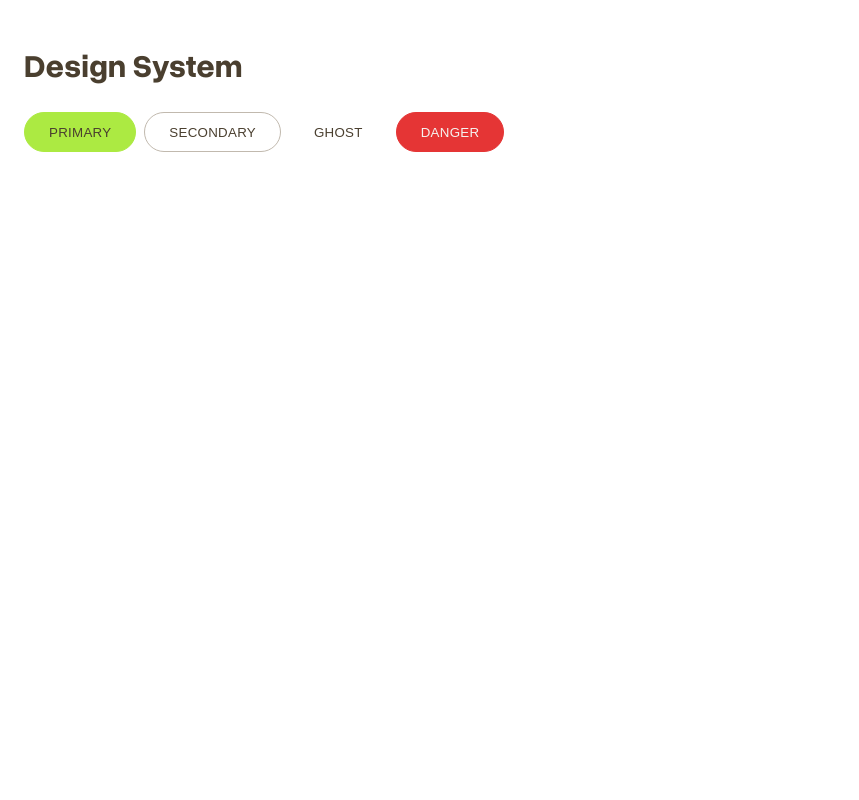
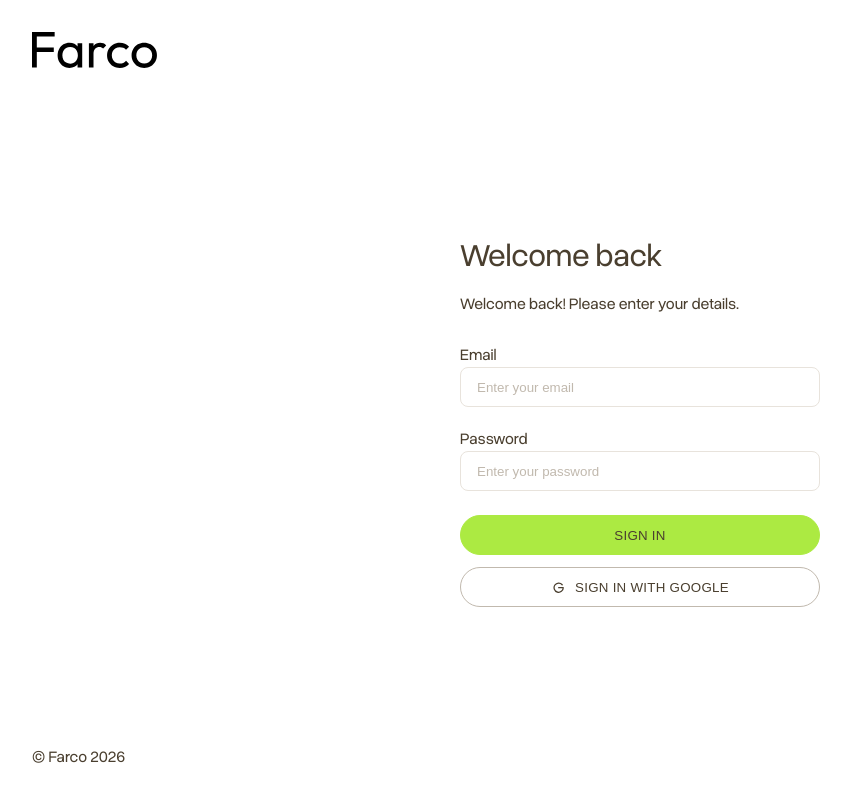
Before and after one commit to elenaferreras/ds-lab, a React (Vite) app: page / in a window 1280 px wide. Shown: the whole page, without its empty margins (0-859 px from the left). Built offline with nearby package versions, Linux system fonts and the light colour scheme.

Commit message:
feat: log in

```diff
--- a/src/App.jsx
+++ b/src/App.jsx
@@ -1,17 +1,7 @@
-import { Button } from './components';
+import LoginPage from './pages/Login'
 
 function App() {
-  return (
-    <div style={{ padding: '24px' }}>
-      <h1 style={{ marginBottom: '24px' }}>Design System</h1>
-      <div style={{ display: 'flex', gap: '8px', flexWrap: 'wrap' }}>
-        <Button variant="primary" intent="regular">Primary</Button>
-        <Button variant="secondary" intent="regular">Secondary</Button>
-        <Button variant="ghost" intent="regular">Ghost</Button>
-        <Button variant="primary" intent="danger">Danger</Button>
-      </div>
-    </div>
-  );
+  return <LoginPage />
 }
 
-export default App;
+export default App
--- /dev/null
+++ b/src/pages/Login.jsx
@@ -0,0 +1,74 @@
+import { Button, Input } from '../components'
+import { GoogleLogo } from '@phosphor-icons/react'
+
+export default function LoginPage() {
+  return (
+    <div className="grid min-h-screen grid-cols-1 lg:grid-cols-2">
+      {/* Left panel — form */}
+      <div className="relative flex flex-col bg-[var(--ds-color-background-surface-page)] px-[var(--ds-spacing-32)] py-[var(--ds-spacing-32)] lg:px-[var(--ds-spacing-40)]">
+        <div className="shrink-0">
+          <img src="/farco-logo.svg" alt="Farco" className="h-9 w-auto" />
+        </div>
+
+        <div className="flex flex-1 items-center justify-center py-[var(--ds-spacing-32)]">
+          <div className="w-full max-w-[360px]">
+            <h1
+              className="m-0 mb-[var(--ds-spacing-8)] font-[var(--ds-font-family-body)] text-[var(--ds-font-size-xl)] font-bold leading-tight tracking-[-0.01em] text-[var(--ds-color-foreground-text-primary)]"
+            >
+              Welcome back
+            </h1>
+            <p
+              className="m-0 mb-[var(--ds-spacing-32)] font-[var(--ds-font-family-body)] text-[var(--ds-font-size-md)] leading-normal text-[var(--ds-color-foreground-text-secondary)]"
+            >
+              Welcome back! Please enter your details.
+            </p>
+
+            <form
+              className="flex flex-col gap-[var(--ds-spacing-24)]"
+              onSubmit={(e) => e.preventDefault()}
+            >
+              <Input
+                label="Email"
+                type="email"
+                placeholder="Enter your email"
+                autoComplete="email"
+              />
+              <Input
+                label="Password"
+                type="password"
+                placeholder="Enter your password"
+                autoComplete="current-password"
+              />
+
+              <div className="flex flex-col gap-[var(--ds-spacing-12)]">
+                <Button variant="primary" className="w-full">
+                  Sign in
+                </Button>
+                <Button
+                  variant="secondary"
+                  className="w-full"
+                  iconLeft={<GoogleLogo weight="bold" />}
+                >
+                  Sign in with Google
+                </Button>
+              </div>
+            </form>
+          </div>
+        </div>
+
+        <footer className="shrink-0 font-[var(--ds-font-family-body)] text-[var(--ds-font-size-sm)] text-[var(--ds-color-foreground-text-secondary)]">
+          © Farco 2026
+        </footer>
+      </div>
+
+      {/* Right panel — placeholder image */}
+      <div className="relative hidden min-h-[240px] overflow-hidden bg-[var(--ds-color-background-surface-subtle)] lg:block">
+        <img
+          src="/avatar-default.png"
+          alt=""
+          className="h-full w-full object-cover"
+        />
+      </div>
+    </div>
+  )
+}
```
